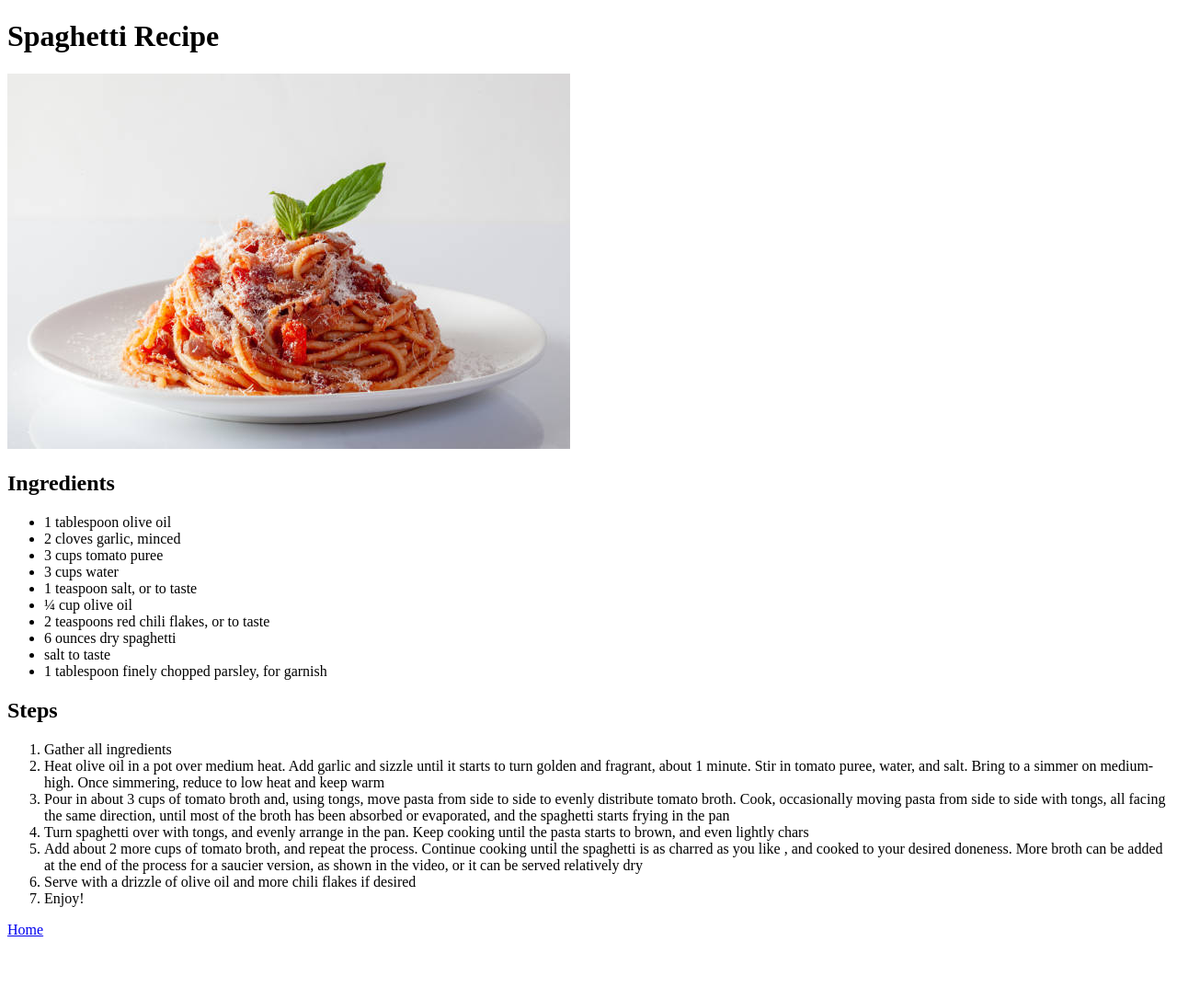
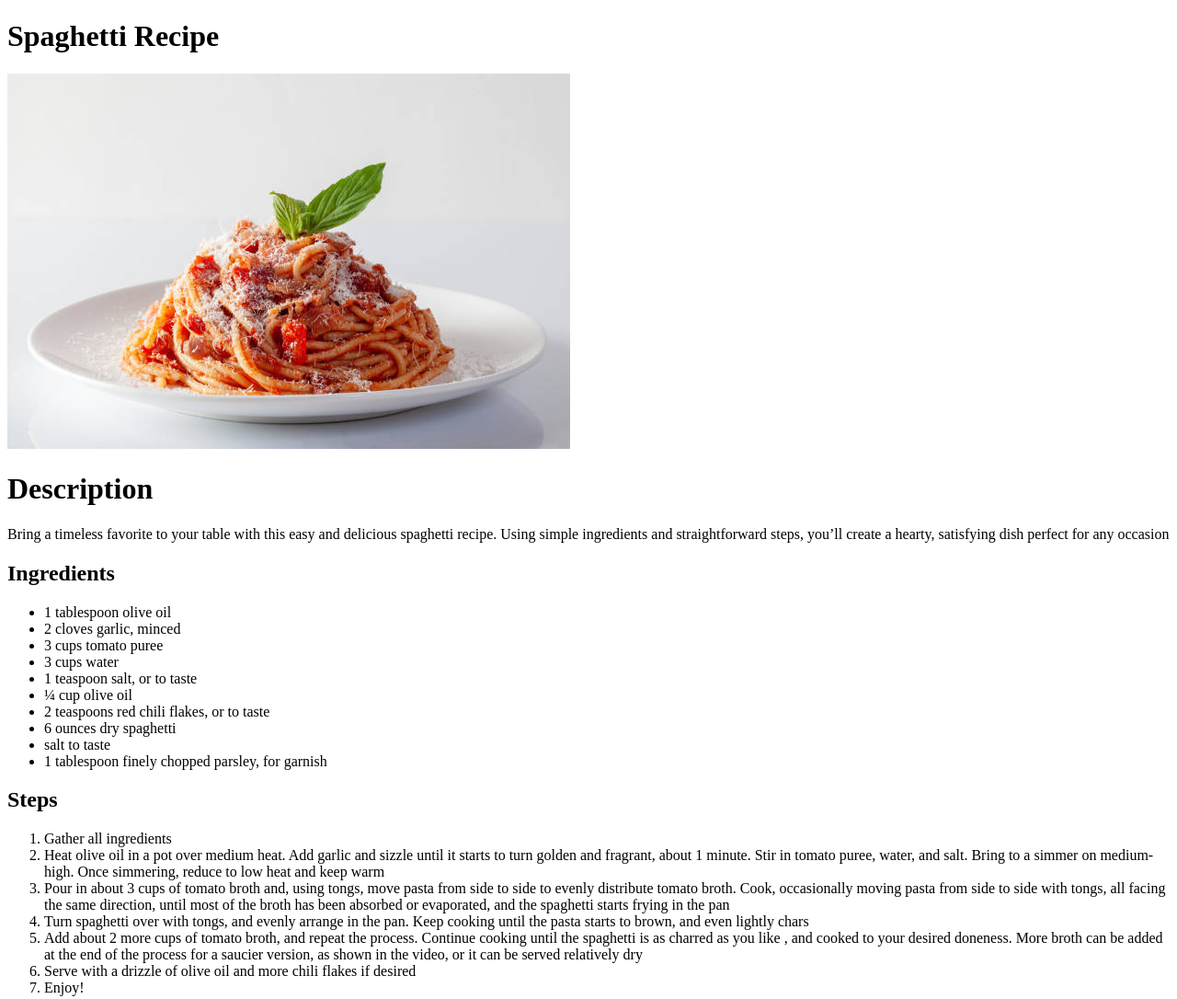
Before and after one commit to derekzhao33/odin-recipes, a plain HTML site: page recipes/spaghetti.html in a window 1280 px wide. Shown: the top 1086 px of the page at 92% size. Before the commit the page ends 1028 px from the top, so only its background shows below. Drawn offline with Linux system fonts and the light colour scheme.

Commit message:
Add description section for spaghetti recipe page

```diff
--- a/recipes/spaghetti.html
+++ b/recipes/spaghetti.html
@@ -8,6 +8,8 @@
   <body>
     <h1>Spaghetti Recipe</h1>
     <img src="../images/spaghetti.jpg" alt="Image of spaghetti">
+    <h1>Description</h1>
+    <p>Bring a timeless favorite to your table with this easy and delicious spaghetti recipe. Using simple ingredients and straightforward steps, you’ll create a hearty, satisfying dish perfect for any occasion</p>
     <h2>Ingredients</h2>
     <ul>
       <li>1 tablespoon olive oil</li>
```
